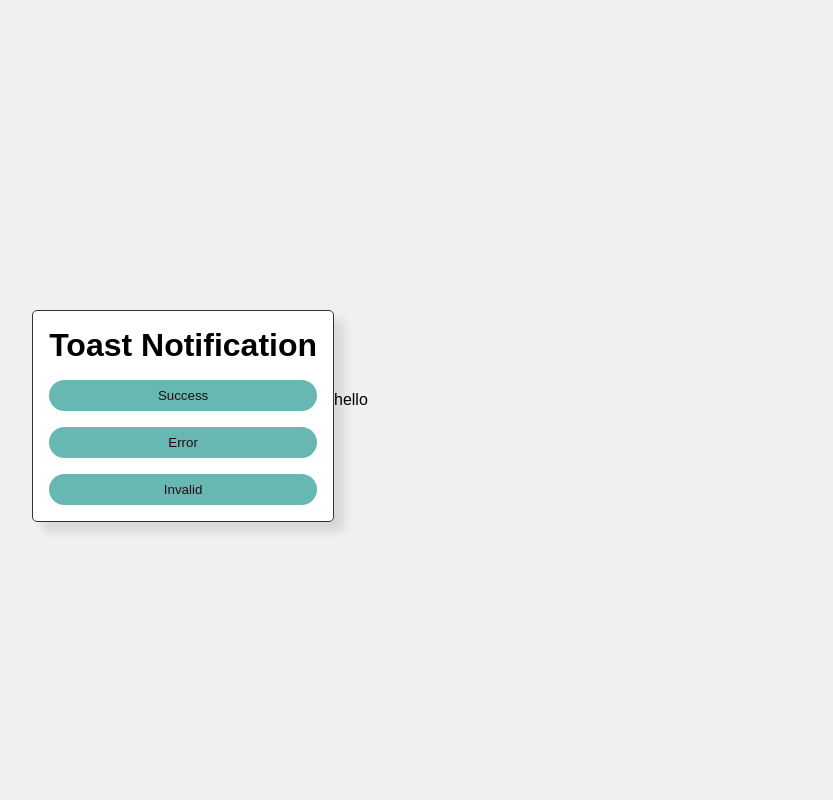
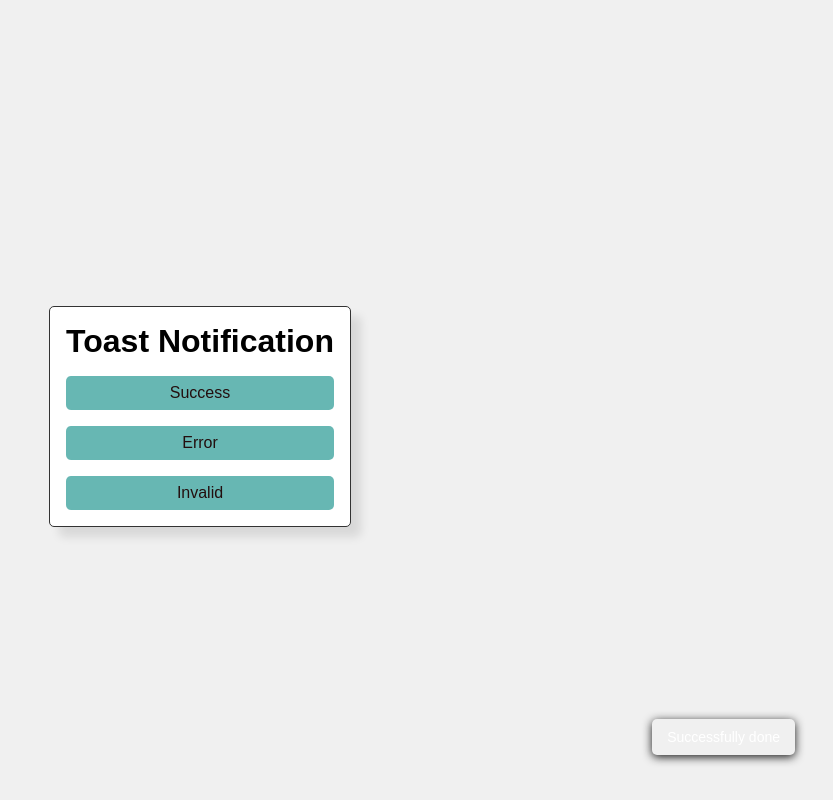
Before and after one commit to mikalPaudel/9.-Toast-Notification, a plain HTML site: page index.html in a window 1280 px wide. Both pictures are taken after a click on the button "Success". Shown: the whole page, without its empty margins (440-1273 px from the left). Drawn offline with Linux system fonts and the light colour scheme.

Commit message:
Refactor toast notification buttons and styles; add toast display functionality

```diff
--- a/index.html
+++ b/index.html
@@ -9,11 +9,11 @@
 <body>
         <div class="buttons">
             <h1>Toast Notification</h1>
-            <button id="success" onclick="showToast('success')">Success</button>
-            <button id="error" onclick="showToast('error')">Error</button>
-            <button id="invalid" onclick="showToast('invalid')">Invalid</button>
+            <button id="success" onclick="showToast(success)">Success</button>
+            <button id="error" onclick="showToast(error)">Error</button>
+            <button id="invalid" onclick="showToast(invalid)">Invalid</button>
     </div>
-    <div class="toasts"> hello</div>
+    <div class="toasts"></div>
     <script src="script.js"></script>
 </body>
 </html>
--- a/script.js
+++ b/script.js
@@ -0,0 +1,14 @@
+let success = 'Successfully done';
+let error = 'Error occurred';
+let invalid = 'Invalid input';
+function showToast(msg) {
+    const toasts = document.querySelector('.toasts');
+    const toast = document.createElement('div');
+    toast.classList.add('toast');
+    toast.innerText = msg;
+    toasts.appendChild(toast);
+
+    setTimeout(() => {
+        toast.remove();
+    }, 3000);
+}
--- a/styles.css
+++ b/styles.css
@@ -2,7 +2,7 @@
     margin: 0;
     padding: 0;
     box-sizing: border-box;
-
+    font-family: 'Poppins', sans-serif;
 }
 
 body{
@@ -27,8 +27,9 @@ body{
 }
 button{
     padding: 0.5rem 1rem;
+    border-radius: 5px;
+    font-size: 16px;
     border: none;
-    border-radius: 25px;
     background-color: #1c948eaa;
     color: #230e0e;
     cursor: pointer;
@@ -38,3 +39,28 @@ button:hover{
     background-color: #1c948e;
     color: #fff;
 }
+.toasts{
+    position: absolute;
+    bottom: 30px;
+    right: 30px;
+    display: flex;
+    flex-direction: column;
+    align-items: flex-end;
+    gap: 10px;
+    padding: 15px;
+    overflow: hidden;
+    border-radius: 5px;
+    gap: 0.5rem;
+    z-index: 1000;
+}
+.toast{
+    display: flex;
+    align-items: center;
+    padding: 10px 15px;
+    border-radius: 5px;
+    color: #fff;
+    box-shadow: 0 2px 10px rgba(0,0,0,0.9);
+    animation: slideIn 0.5s, fadeOut 0.5s 2.5s forwards;
+    font-size: 14px;
+    position: relative;
+}
```
